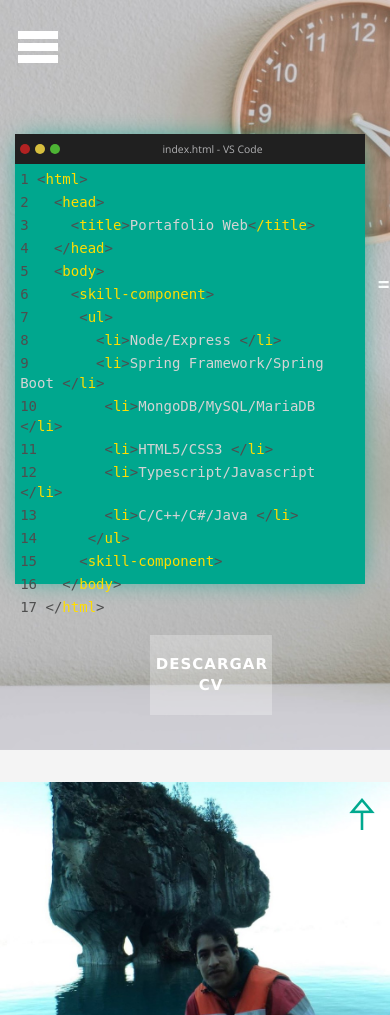
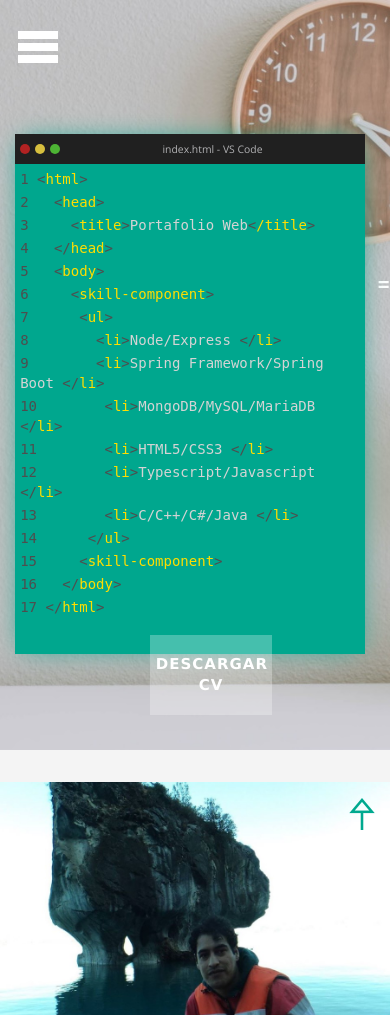
Before and after one commit to jonasoft86/Portafolio, a PHP site: page / in a window 390 px wide; the page is wider, and only the part inside the window is pictured. Shown: the top 1015 px of that part. Run offline with PHP 8.4, Linux system fonts and the light colour scheme; some libraries are stand-ins or nearby versions; some web fonts are replaced.

Commit message:
css hight

```diff
--- a/css/style.css
+++ b/css/style.css
@@ -1718,7 +1718,7 @@ ol {
 
 	.window {
 		width: 350px;
-		height: 450px;
+		height: 520px;
 		font-size: 0.65em;
 	}
 
```
